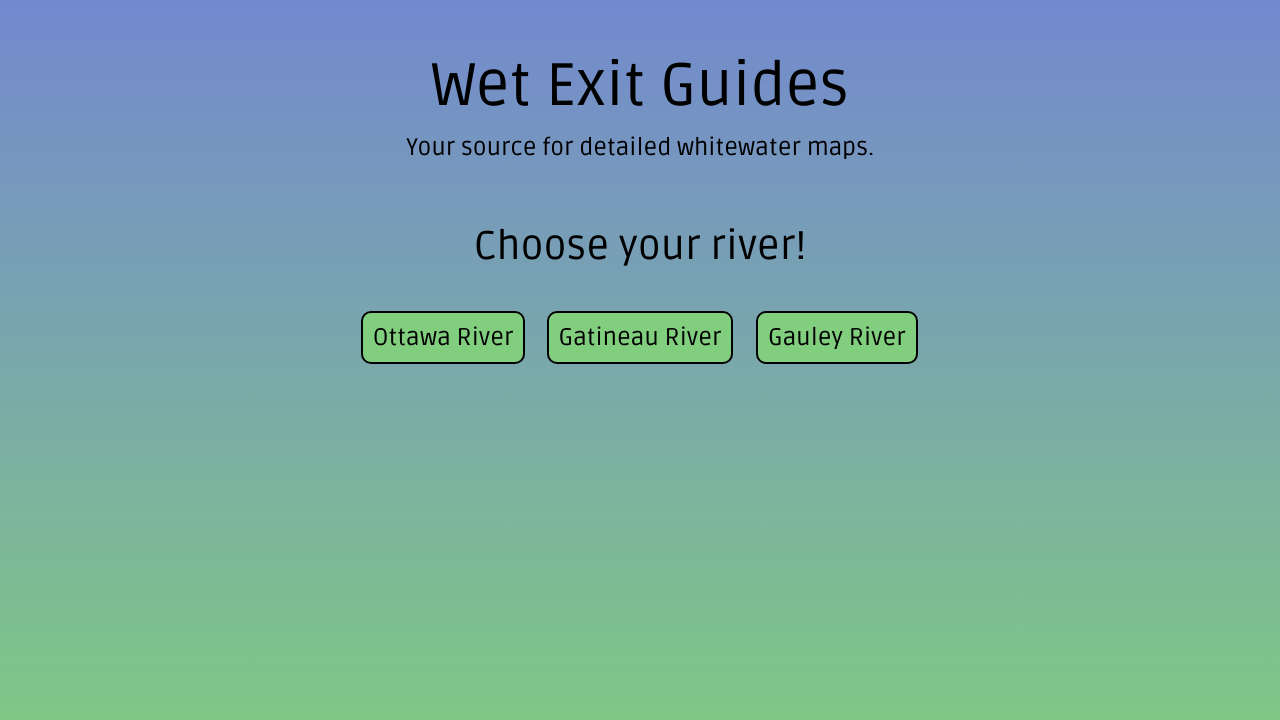
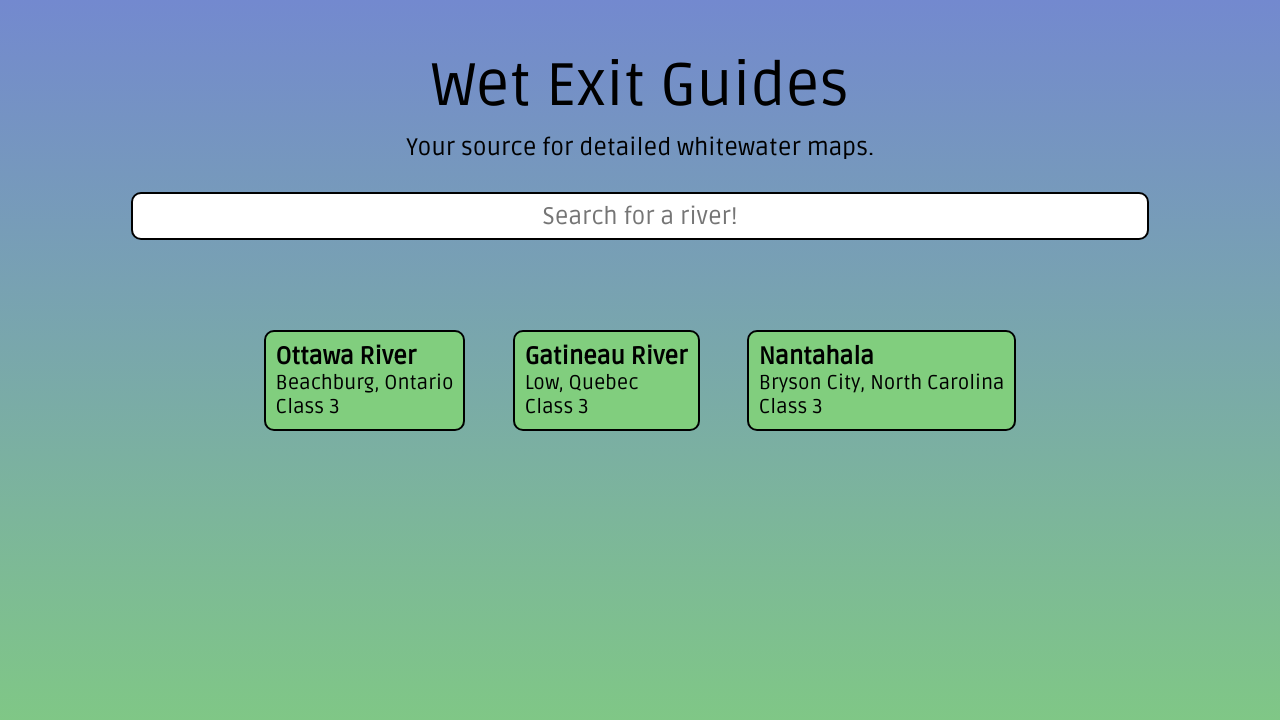
Before and after one commit to JeffThorslund/Bent-Shaft-Maps, a React (Create React App) app: page / in a window 1280 px wide. Shown: the top 720 px of the page. Built offline with nearby package versions, Linux system fonts and the light colour scheme; the HTML template or start-up script is replaced by a standard one.

Commit message:
Search functionality done

```diff
--- a/src/App.js
+++ b/src/App.js
@@ -1,5 +1,5 @@
 import React from "react";
-import GlobalRouter from "./components/GlobalRouter";
+import GlobalRouter from "./components/Interface/GlobalRouter";
 
 const App = () => {
   console.log("App is rendered");
--- /dev/null
+++ b/src/RiverList.js
@@ -0,0 +1,21 @@
+
+
+const RiverList = [
+  {
+    name: "Ottawa River",
+    location: "Beachburg, Ontario",
+    class: 3,
+  },
+  {
+    name: "Gatineau River",
+    location: "Low, Quebec",
+    class: 3,
+  },
+  {
+    name: "Nantahala",
+    location: "Bryson City, North Carolina",
+    class: 3,
+  },
+];
+
+export default RiverList;
--- a/src/components/Global.js
+++ /dev/null
@@ -1,35 +0,0 @@
-import React from "react";
-import "./Global.css";
-import {
-  BrowserRouter as Router,
-  Switch,
-  Route,
-  Link,
-  useParams,
-  useRouteMatch,
-} from "react-router-dom";
-
-const Global = () => {
-  return (
-    <div className="Global">
-      <Route>
-        <div id="title"> Wet Exit Guides </div>
-        <div id="subtitle"> Your source for detailed whitewater maps. </div>
-        <div id="prompt"> Choose your river! </div>
-        <div className="river-wrapper">
-          <div className="river-label">
-            <Link to="/ottawa-river/mccoys-chute-rapid">Ottawa River</Link>
-          </div>
-          <div className="river-label">
-            <Link to="/gatineau-river">Gatineau River</Link>
-          </div>
-          <div className="river-label">
-            <Link to="/gauley-river">Gauley River</Link>
-          </div>
-        </div>
-      </Route>
-    </div>
-  );
-};
-
-export default Global;
--- a/src/components/Global.css
+++ b/src/components/Interface/Global.css
@@ -24,21 +24,34 @@
 }
 
 .river-wrapper {
-  display: grid;
-  grid-template-columns: 33fr 33fr 33fr;
-  grid-gap: 10px;
-  justify-items: center;
-  align-items: center;
+  display: flex;
+  justify-content: space-around;
+  align-content: flex-start;
   padding: 40px;
+  margin: 20px;
+  width: 800px;
 }
 
 .river-label {
-  font-size: 24px;
   padding: 10px;
   color: black;
   border: black 2px solid;
   border-radius: 10px;
   background-color: rgb(129, 206, 126);
+  cursor: pointer;
+}
+
+.river-label #name {
+  font-weight: bold;
+  font-size: 24px;
+}
+
+.river-label #location {
+  font-size: 20px;
+}
+
+.river-label #class {
+  font-size: 20px;
 }
 
 .river-label a {
--- /dev/null
+++ b/src/components/Interface/Global.js
@@ -0,0 +1,62 @@
+import React from "react";
+import "./Global.css";
+import {
+  BrowserRouter as Router,
+  Switch,
+  Route,
+  Link,
+  useParams,
+  useRouteMatch,
+} from "react-router-dom";
+import SearchBar from "./SearchBar";
+import RiverList from "../../RiverList";
+import idParser from "../../tools/idParser";
+
+class Global extends React.Component {
+  constructor(props) {
+    super(props);
+    this.state = { value: "" };
+  }
+
+  handleChange = (e) => {
+    this.setState({ value: e.target.value });
+  };
+
+  render() {
+    const x = new RegExp(`${this.state.value}`, "i");
+
+    const labelArray = RiverList.filter((elem) => {
+      if (x.test(`${elem.name + elem.location}`)) {
+        return true;
+      } else {
+        return false;
+      }
+    }).map((elem) => {
+      return (
+        <div className="river-label">
+          <Link to={`/${idParser(elem.name)}/mccoys-chute-rapid`}>
+            <div id="name">{elem.name}</div>
+            <div id="location">{elem.location}</div>
+            <div id="class">Class {elem.class}</div>
+          </Link>
+        </div>
+      );
+    });
+
+    return (
+      <div className="Global">
+        <Route>
+          <div id="title"> Wet Exit Guides </div>
+          <div id="subtitle"> Your source for detailed whitewater maps. </div>
+          <SearchBar
+            value={this.props.value}
+            handleChange={this.handleChange}
+          />
+          <div className="river-wrapper">{labelArray}</div>
+        </Route>
+      </div>
+    );
+  }
+}
+
+export default Global;
--- a/src/components/GlobalRouter.js
+++ b/src/components/Interface/GlobalRouter.js
@@ -9,7 +9,7 @@ import {
   useParams,
   useRouteMatch,
 } from "react-router-dom";
-import Data from "../Data";
+import Data from "../../riverdata/Data";
 
 //Maybe this is where we pass in the Data object of a specific river.
 
--- a/src/components/RiverRouter.js
+++ b/src/components/Interface/RiverRouter.js
@@ -7,7 +7,7 @@ import {
   useParams,
   useRouteMatch,
 } from "react-router-dom";
-import River from "./River";
+import River from "../River";
 
 const RiverRouter = (props) => {
   let { path, url } = useRouteMatch();
--- /dev/null
+++ b/src/components/Interface/SearchBar.css
@@ -0,0 +1,11 @@
+.searchbar {
+  margin: 30px;
+  width: 1000px;
+  height: 30px;
+  border-radius: 10px;
+  border: black 2px solid;
+  padding: 7px;
+  text-align: center;
+  font-size: 24px;
+  font-family: Ruda;
+}
--- /dev/null
+++ b/src/components/Interface/SearchBar.js
@@ -0,0 +1,18 @@
+import React from "react";
+import "./SearchBar.css";
+
+const SearchBar = (props) => {
+  return (
+    <form>
+      <input
+        type="text"
+        className="searchbar"
+        value={props.value}
+        placeholder="Search for a river!"
+        onChange={props.handleChange}
+      />
+    </form>
+  );
+};
+
+export default SearchBar;
```
Also changed, not shown: src/riverdata/Data.js (renamed from src/Data.js, +10 -10 lines).
